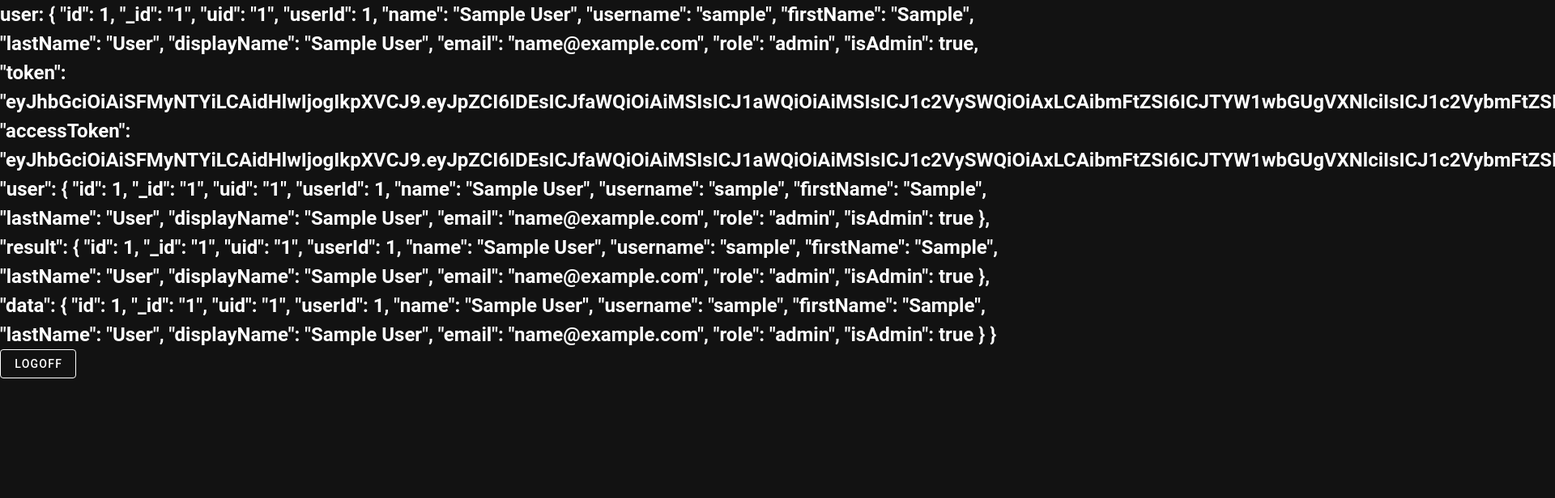
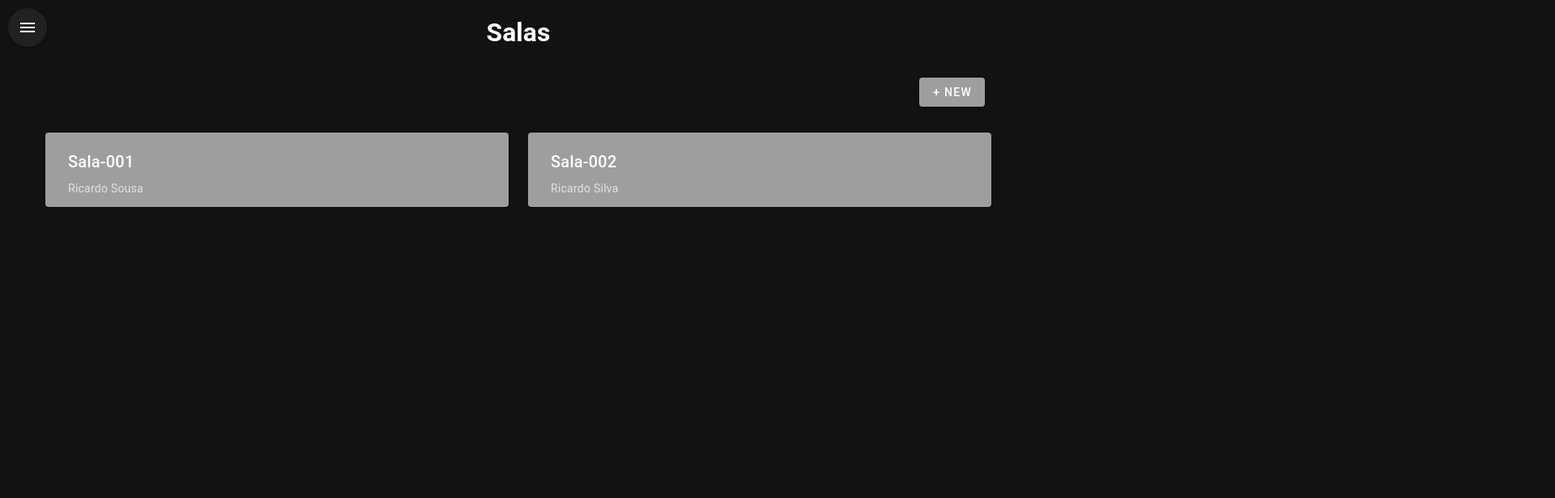
Before and after one commit to Gabriel-Paes/linkhub-front-end, a Vue app: page / in a window 1280 px wide. Shown: the top 616 px of the page at 81% size, 1920 px wide, since content can reach past the window. Built offline with nearby package versions, Linux system fonts and the light colour scheme; sample sign-in values are in the browser's storage.

Commit message:
alterações no index

```diff
--- a/src/pages/Index.vue
+++ b/src/pages/Index.vue
@@ -1,14 +1,130 @@
 <template>
-  <h2>user: {{ user }}</h2>
-  <v-btn to="logoff" variant="outlined">Logoff</v-btn>
+  <v-app>
+    <!-- Menu Lateral -->
+    <v-navigation-drawer
+      app
+      v-model="drawer"
+      permanent
+    >
+      <v-list>
+
+        <v-list-item>
+          <v-list-item-avatar>
+            <v-icon>mdi-account-circle</v-icon>
+          </v-list-item-avatar>
+          <v-list-item-content>
+            <v-list-item-title>{{ user }}</v-list-item-title>
+            <v-list-item-subtitle>{{ email }}</v-list-item-subtitle>
+          </v-list-item-content>
+        </v-list-item>
+
+        <v-divider></v-divider>
+
+
+        <v-list-item @click="logoff">
+          <v-list-item-icon>
+            <v-icon>mdi-logout</v-icon>
+          </v-list-item-icon>
+          <v-list-item-title>Logoff</v-list-item-title>
+        </v-list-item>
+      </v-list>
+    </v-navigation-drawer>
+
+
+    <v-container>
+      <v-row class="text-center">
+        <v-col cols="12">
+          <!-- Título das salas -->
+          <h1>Salas</h1>
+        </v-col>
+      </v-row>
+
+
+      <v-row class="justify-end">
+        <v-col cols="12" class="text-right">
+          <v-btn class="ma-2" color="grey lighten-2" outlined>+ NEW</v-btn>
+        </v-col>
+      </v-row>
+
+      <!-- Lista de salas -->
+      <v-row>
+        <v-col cols="12" md="6" v-for="(sala, index) in salas" :key="index">
+          <v-card class="pa-3" color="grey lighten-3">
+            <v-card-title>{{ sala.nome }}</v-card-title>
+            <v-card-subtitle>{{ sala.pessoa }}</v-card-subtitle>
+          </v-card>
+        </v-col>
+      </v-row>
+    </v-container>
+
+    <!-- abrir o menu lateral -->
+    <v-btn
+      @click="toggleDrawer"
+      icon
+      class="fixed-top"
+      v-if="!drawer"
+    >
+      <v-icon>mdi-menu</v-icon>
+    </v-btn>
+  </v-app>
 </template>
 
 <script setup>
 import { ref, onMounted } from "vue";
+import { useRouter } from "vue-router";
 
 const user = ref(null);
+const email = ref(null);
+const drawer = ref(false);
+const router = useRouter();
 
 onMounted(() => {
-  user.value = JSON.parse(localStorage.getItem("user"));
+  const userData = JSON.parse(localStorage.getItem("user"));
+  if (userData) {
+    user.value = userData.name;
+    email.value = userData.email;
+  }
 });
+
+// Dados das salas
+const salas = ref([
+  { nome: 'Sala-001', pessoa: 'Ricardo Sousa' },
+  { nome: 'Sala-002', pessoa: 'Ricardo Silva' },
+]);
+
+const toggleDrawer = () => {
+  drawer.value = !drawer.value;
+};
+
+// Função para realizar o logoff e redirecionar para a tela de login
+const logoff = () => {
+  // Remove o usuário do localStorage
+  localStorage.removeItem("user");
+
+  user.value = null;
+  email.value = null;
+
+  // rota de logoff
+  router.push({ name: "Logoff" }).catch(err => console.log(err));
+};
 </script>
+
+<style scoped>
+h1 {
+  font-weight: bold;
+}
+.v-card {
+  margin-bottom: 16px;
+}
+
+.text-center h2 {
+  display: none;
+}
+
+.fixed-top {
+  position: fixed;
+  top: 10px;
+  left: 10px;
+  z-index: 1000;
+}
+</style>
--- a/src/router/index.js
+++ b/src/router/index.js
@@ -12,6 +12,11 @@ const routes = [
     path: "/register",
     name: "Register",
     component: () => import("../pages/Register.vue"),
+  },
+  {
+    path: "/index",
+    name: "Index",
+    component: () => import("../pages/index.vue"),
   },
   { path: "/", name: "Home", component: Index, meta: { requiresAuth: true } },
   {
```
